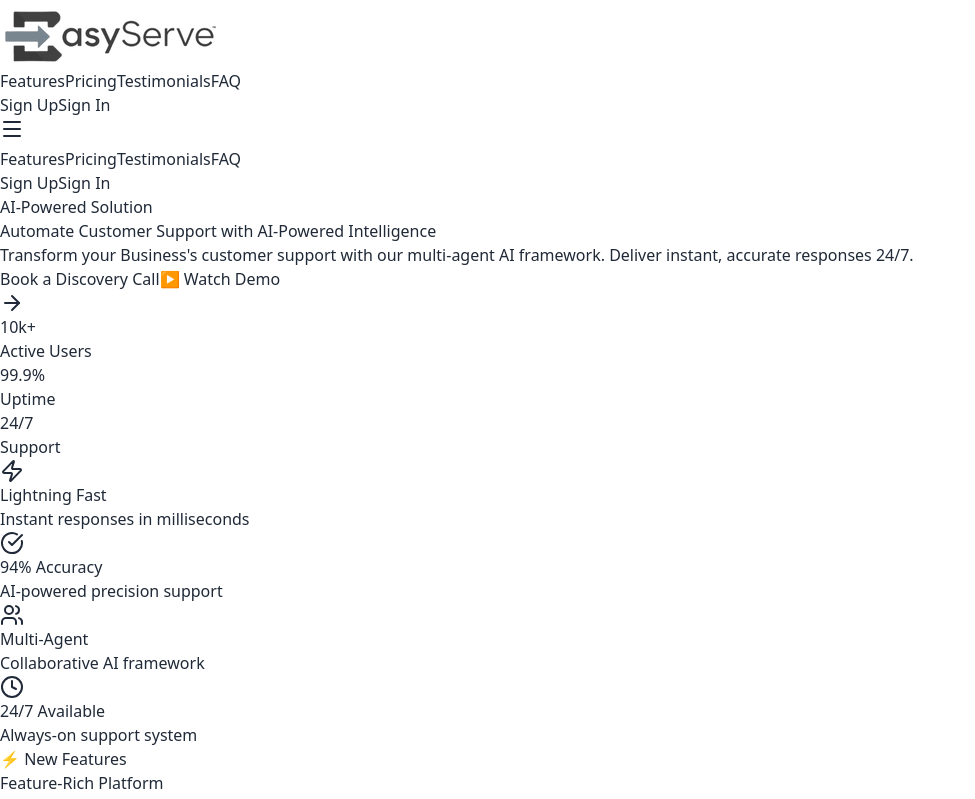
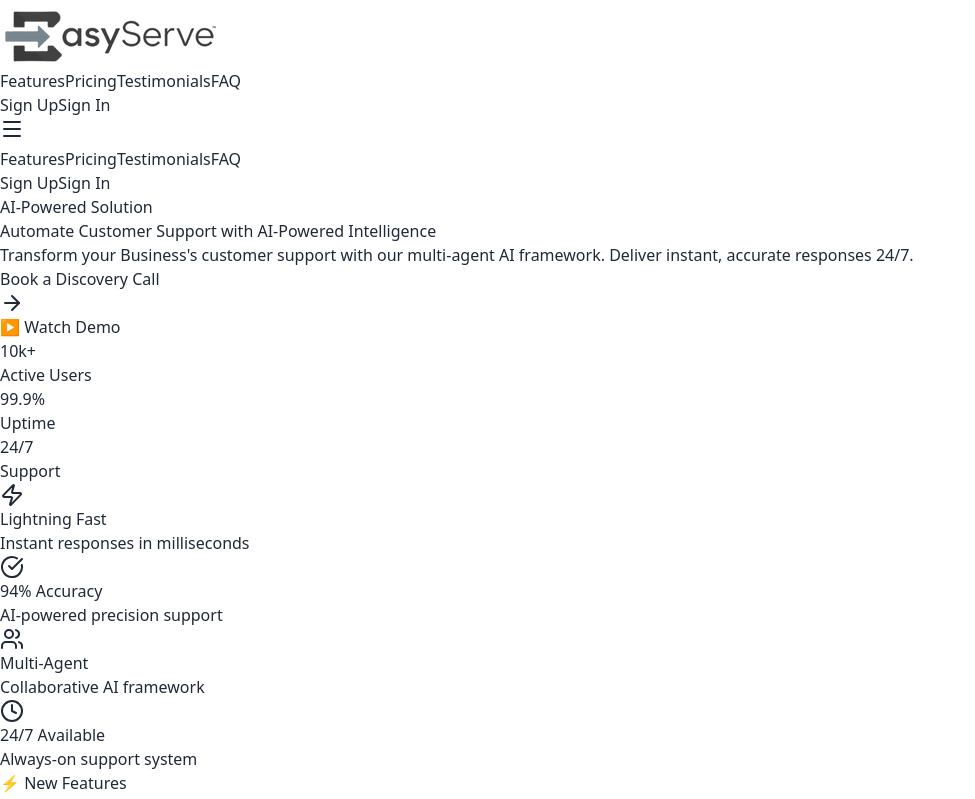
Before and after one commit to Aseeeem-kc/easy-serve, a React (Vite) app in the folder frontend/: page / in a window 1280 px wide. Shown: the top 799 px of the page, without its empty margins (0-975 px from the left). Built offline with nearby package versions, Linux system fonts and the light colour scheme; no server answers.

Commit message:
feat: schedule booking google calender link update

```diff
--- a/frontend/src/components/sections/Landing/CTA.tsx
+++ b/frontend/src/components/sections/Landing/CTA.tsx
@@ -44,9 +44,15 @@ const CTA: React.FC = () => {
               Start Free Trial
               <ArrowRight className="ml-2 w-5 h-5 group-hover:translate-x-1 transition-transform" />
             </button>
-            <button className="border-2 border-white/30 text-white px-8 py-4 rounded-xl font-semibold hover:bg-white/10 backdrop-blur-sm transition-all inline-flex items-center justify-center">
-              Schedule a Demo
-            </button>
+            <a
+            href="https://calendar.app.google/9x5vBf1FhQpH4G6L9"
+            target="_blank"
+            rel="noopener noreferrer"
+            className="border-2 border-white/30 text-white px-8 py-4 rounded-xl font-semibold hover:bg-white/10 backdrop-blur-sm transition-all inline-flex items-center justify-center"
+          >
+            Schedule a Demo
+          </a>
+
           </div>
 
           {/* Trust indicators */}
--- a/frontend/src/components/sections/Landing/FAQ.tsx
+++ b/frontend/src/components/sections/Landing/FAQ.tsx
@@ -115,9 +115,15 @@ const FAQ: React.FC = () => {
             Our team is here to help. Get in touch and we'll respond within 24 hours.
           </p>
           <div className="flex flex-col sm:flex-row gap-4 justify-center">
-            <button className="bg-white text-gray-900 px-8 py-4 rounded-xl font-semibold shadow-lg hover:bg-gray-100 transition-all hover:scale-105">
-              Contact Support
-            </button>
+          <a
+          href="https://calendar.app.google/9x5vBf1FhQpH4G6L9"
+          target="_blank"
+          rel="noopener noreferrer"
+          className="bg-white text-gray-900 px-8 py-4 rounded-xl font-semibold shadow-lg hover:bg-gray-100 transition-all hover:scale-105"
+        >
+          Contact Support
+        </a>
+
             <button className="border-2 border-white text-white px-8 py-4 rounded-xl font-semibold hover:bg-white/10 transition-all">
               Schedule a Demo
             </button>
--- a/frontend/src/components/sections/Landing/Hero.tsx
+++ b/frontend/src/components/sections/Landing/Hero.tsx
@@ -35,13 +35,20 @@ const Hero: React.FC = () => {
             </p>
 
             <div className="flex flex-col sm:flex-row gap-4">
-              <button className="bg-gradient-to-r from-gray-900 to-gray-800 hover:from-gray-800 hover:to-gray-700 text-white px-8 py-4 rounded-xl flex items-center justify-center font-semibold shadow-lg hover:shadow-xl transition-all hover:scale-105">
-                Book a Discovery Call <ArrowRight className="ml-2 w-5 h-5" />
-              </button>
-              <button className="border-2 border-gray-300 text-gray-700 px-8 py-4 rounded-xl bg-white hover:bg-gray-50 transition-all font-semibold shadow-md hover:shadow-lg">
-                ▶ Watch Demo
-              </button>
-            </div>
+            <a
+              href="https://calendar.app.google/9x5vBf1FhQpH4G6L9"
+              target="_blank"
+              rel="noopener noreferrer"
+              className="bg-gradient-to-r from-gray-900 to-gray-800 hover:from-gray-800 hover:to-gray-700 text-white px-8 py-4 rounded-xl flex items-center justify-center font-semibold shadow-lg hover:shadow-xl transition-all hover:scale-105"
+            >
+              Book a Discovery Call <ArrowRight className="ml-2 w-5 h-5" />
+            </a>
+
+            <button className="border-2 border-gray-300 text-gray-700 px-8 py-4 rounded-xl bg-white hover:bg-gray-50 transition-all font-semibold shadow-md hover:shadow-lg">
+              ▶ Watch Demo
+            </button>
+          </div>
+
 
             {/* Trust indicators */}
             <div className="flex items-center gap-6 pt-4">
```
